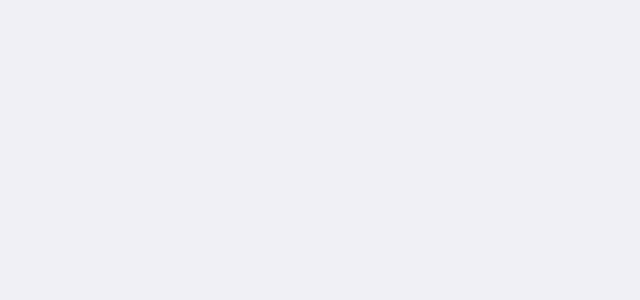
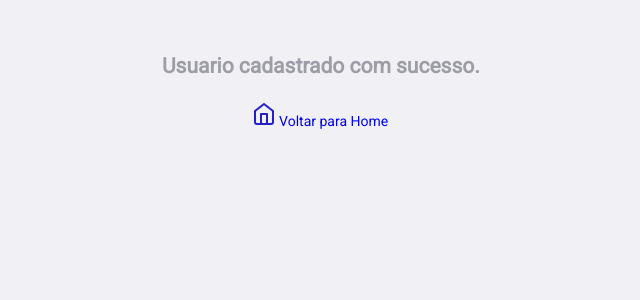
Before and after one commit to ErickReis98/AprendizadoReact, a React (Create React App) app: page /cadastro/cadastradoSucesso in a window 1280 px wide. Before the commit this address had no page. Shown: the top 300 px of the page, without its empty margins (310-950 px from the left). Built offline with nearby package versions, Linux system fonts and the light colour scheme; the HTML template or start-up script is replaced by a standard one.

Commit message:
Adicionado página pós cadastro concluido

```diff
--- /dev/null
+++ b/src/pages/CadastroSucesso/index.js
@@ -0,0 +1,23 @@
+import React from "react";
+import './styles.css';
+import { useNavigate, Link, useParams } from 'react-router-dom';
+import { FiHome } from 'react-icons/fi'
+import api from '../../Service/api'
+import logoImage from '../../assets/logo.svg'
+
+export default function CadastradoSucesso() {
+
+    return (
+        <div className="confirmado-container">
+            <section className="confirmado">
+                <h1>Usuario cadastrado com sucesso.</h1>
+            </section>
+            <section className="home">
+                <Link to={"/"}>
+                    <FiHome size={24} color="251fc5" /> Voltar para Home
+                </Link>
+            </section>
+        </div>
+    )
+
+}
--- /dev/null
+++ b/src/pages/CadastroSucesso/styles.css
@@ -0,0 +1,33 @@
+.confirmado-container{
+    width: 100%;
+    max-width: 1180px;
+    padding:  0 30px;
+    margin: 32px auto;
+}
+
+.confirmado-container section.confirmado {
+    height: 70px;
+    width: 50%;
+    padding-top: 22px;
+    padding-left: 10%;
+    margin: auto;
+
+    border-radius: 10px;
+    color: #9d9da5;
+}
+
+.confirmado-container section.home{
+    height: 50px;
+    width: 50%;
+    margin: auto;
+    padding-left: 18%;
+
+}
+
+a {
+    text-decoration: none;
+
+}
+.confirmado-container a:visited{
+    color: black;
+}
--- a/src/pages/CadastroUsuario/index.js
+++ b/src/pages/CadastroUsuario/index.js
@@ -45,7 +45,7 @@ export default function CadastroUsuario(){
                 await api.post('auth/registerPerfil', data);
             {/* Arrumar a conclusão do cadastro de usuario e
             colocar uma página de confirmação de cadastro*/}
-            navigate('/clientes');
+            navigate('/cadastro/cadastradoSucesso');
         } catch (err) {
             alert('Erro ao criar usuario. Confira os dados e tente novamente')
         }
--- a/src/pages/Clientes/index.js
+++ b/src/pages/Clientes/index.js
@@ -52,7 +52,7 @@ export default function Clientes(){
     <div className = "cliente-container">
         <header>
             <img src = {logoImage} alt="Erudio"/>
-            <span>Welcome, <strong>{username.toUpperCase()}</strong>!</span>
+            <span>Bem vindo(a), &nbsp;<strong>{username.toUpperCase()}</strong>!</span>
             <Link className='button' to="/cliente/novo/0"> Adicionar novo cliente</Link>
             <button onClick={() => logout()} type='button'>
                 <FiPower size={18} color="#251FC5" />
--- a/src/pages/Login/styles.css
+++ b/src/pages/Login/styles.css
@@ -31,3 +31,12 @@
     font-size: 32px;
     margin-bottom: 32px;
  }
+
+
+.login-container a:visited{
+    color: black;
+}
+
+a {
+    text-decoration: none;
+}
--- a/src/pages/NovoCliente/index.js
+++ b/src/pages/NovoCliente/index.js
@@ -34,7 +34,7 @@ export default function NovoCliente() {
             setNome(response.data.nome);
             setCpf(response.data.cpf);
         } catch (error) {
-            alert("Erro ao inserir cliente.AA Confira os dados e tente novamente")
+            alert("Erro ao inserir cliente. Confira os dados e tente novamente")
             navigate("/clientes");
         }
     }
--- a/src/routes.js
+++ b/src/routes.js
@@ -5,6 +5,7 @@ import Login from "./pages/Login";
 import Cliente from './pages/Clientes';
 import NovoCliente from "./pages/NovoCliente";
 import CadastroUsuario from "./pages/CadastroUsuario";
+import CadastradoSucesso from "./pages/CadastroSucesso";
 
 
 
@@ -20,6 +21,7 @@ export default function AppRoutes() {
 
                 {/* Rotas para Usuario */}
                 <Route path="/cadastro/novoUsuario" element ={<CadastroUsuario />} />
+                <Route path="/cadastro/cadastradoSucesso" element ={<CadastradoSucesso/>} />
             </Routes>
           </BrowserRouter>
     );
```
